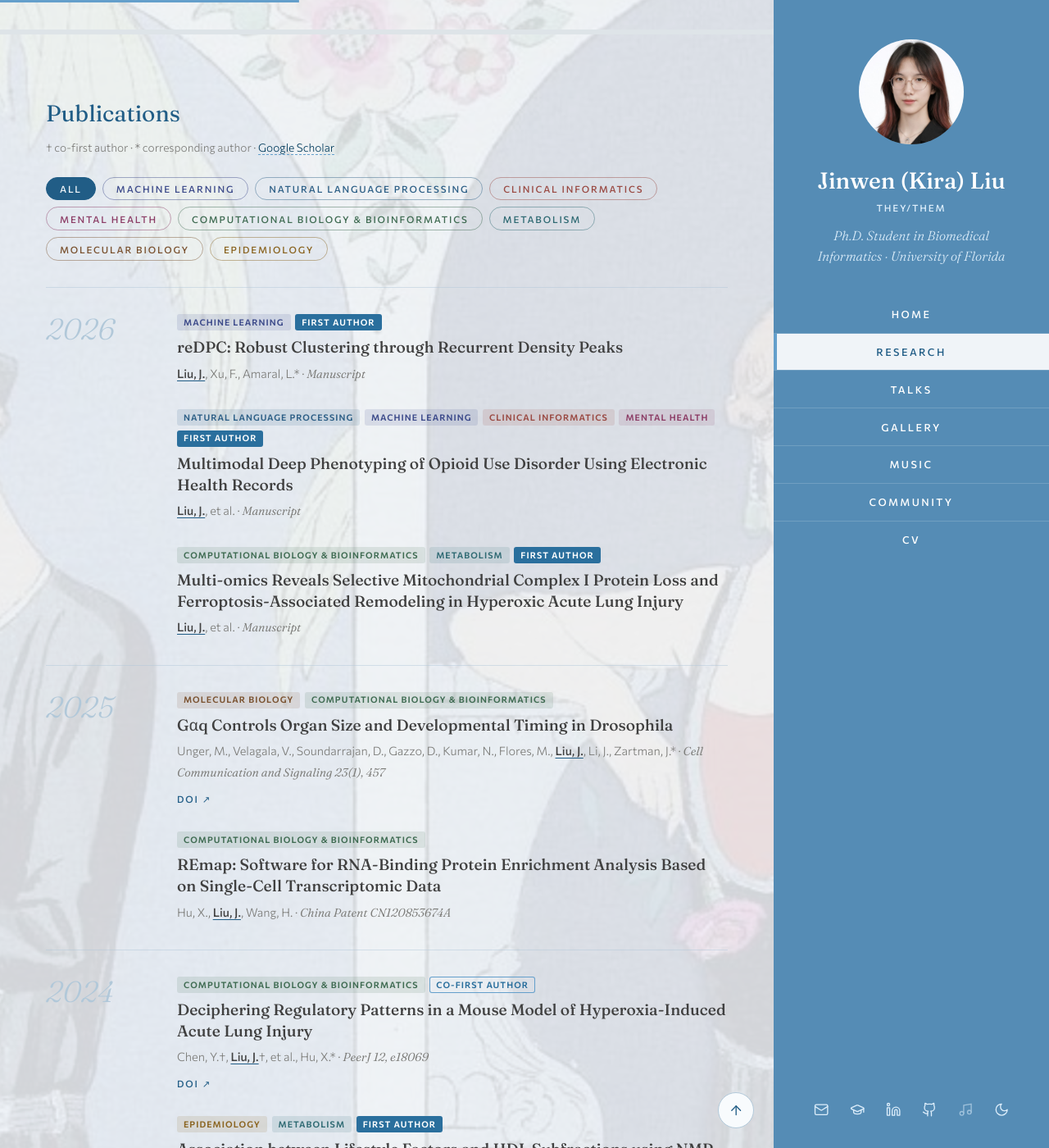
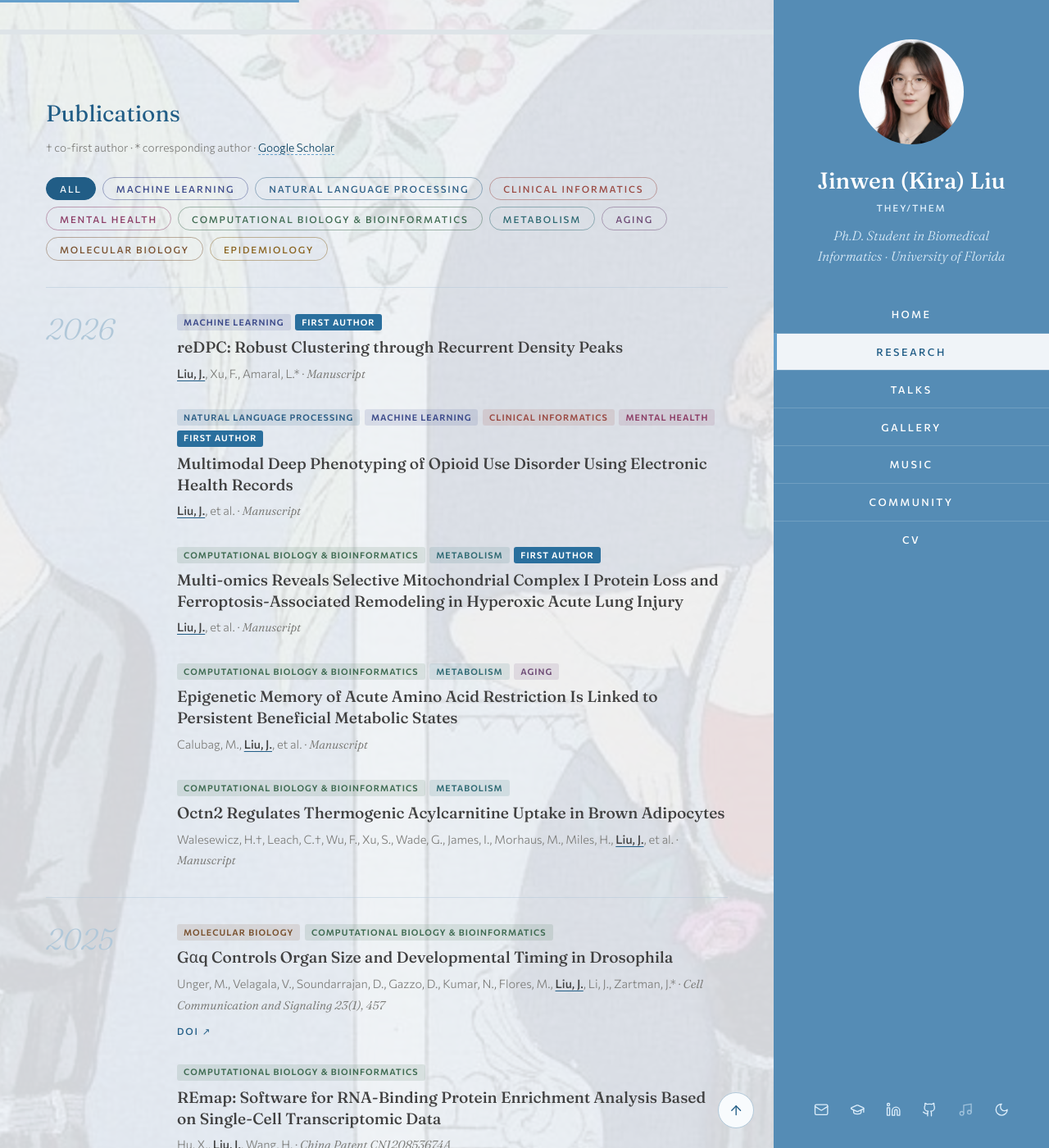
Before and after one commit to KiraLiiu/KiraLiiu.github.io, a Jekyll site: the page built from pages/research.html, in a window 1280 px wide and 1400 px high, scrolled down 553 px. Shown: the whole window at 82% size. Built offline with Jekyll 4.4.1, drawn with Linux system fonts in a browser that asks for light colours.

Commit message:
Research: add Octn2 and epigenetic memory manuscripts
Co-Authored-By: Claude Opus 5.5 <noreply@anthropic.com>

```diff
--- a/_data/publications.yml
+++ b/_data/publications.yml
@@ -24,6 +24,18 @@
   year: 2026
   fields: [Computational Biology & Bioinformatics, Metabolism]
   role: First author
+
+- title: Epigenetic Memory of Acute Amino Acid Restriction Is Linked to Persistent Beneficial Metabolic States
+  authors: Calubag, M., Liu, J., et al.
+  status: Manuscript
+  year: 2026
+  fields: [Computational Biology & Bioinformatics, Metabolism, Aging]
+
+- title: Octn2 Regulates Thermogenic Acylcarnitine Uptake in Brown Adipocytes
+  authors: Walesewicz, H.†, Leach, C.†, Wu, F., Xu, S., Wade, G., James, I., Morhaus, M., Miles, H., Liu, J., et al.
+  status: Manuscript
+  year: 2026
+  fields: [Computational Biology & Bioinformatics, Metabolism]
 
 - title: Gαq Controls Organ Size and Developmental Timing in Drosophila
   authors: Unger, M., Velagala, V., Soundarrajan, D., Gazzo, D., Kumar, N., Flores, M., Liu, J., Li, J., Zartman, J.*
```
